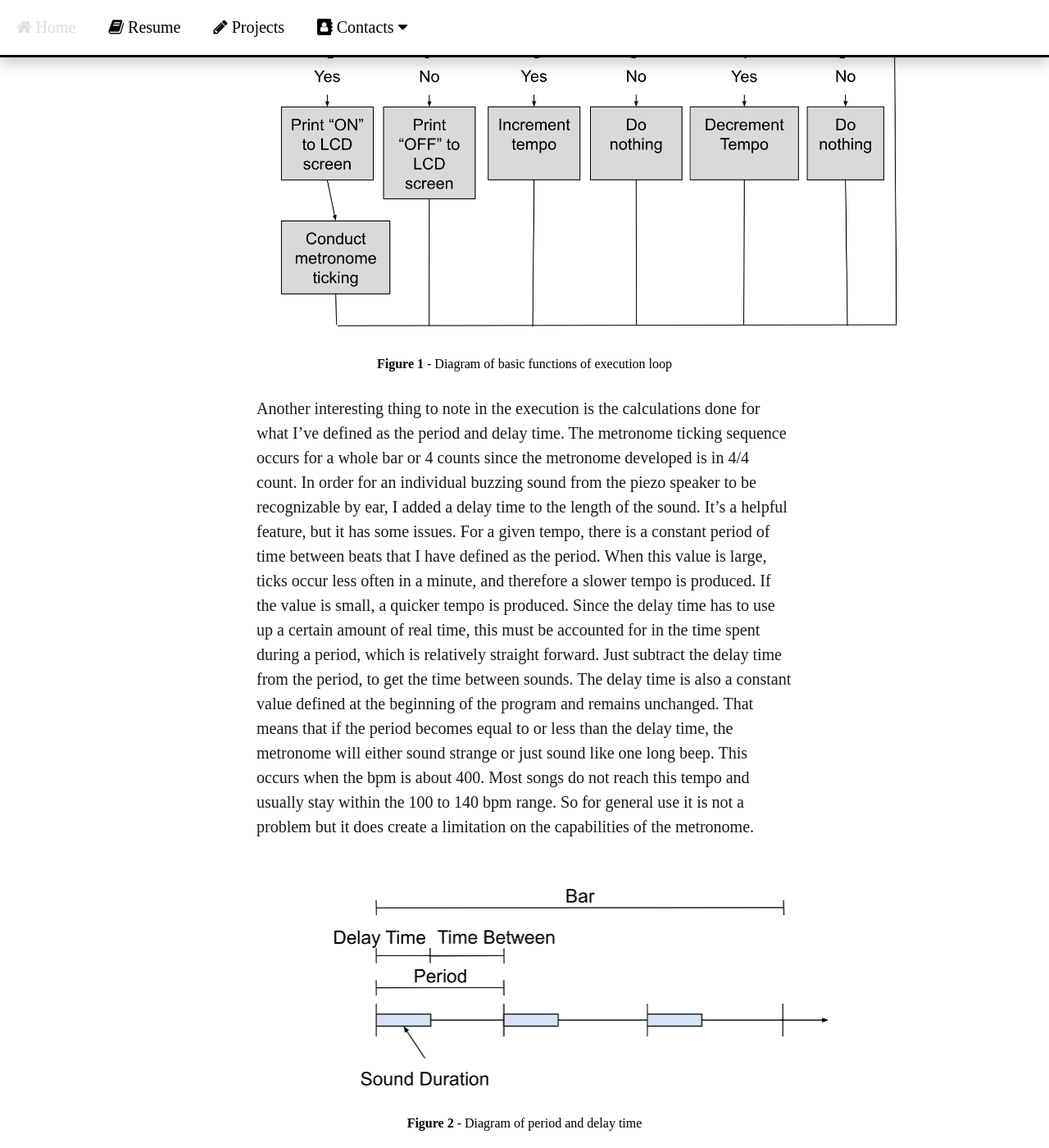
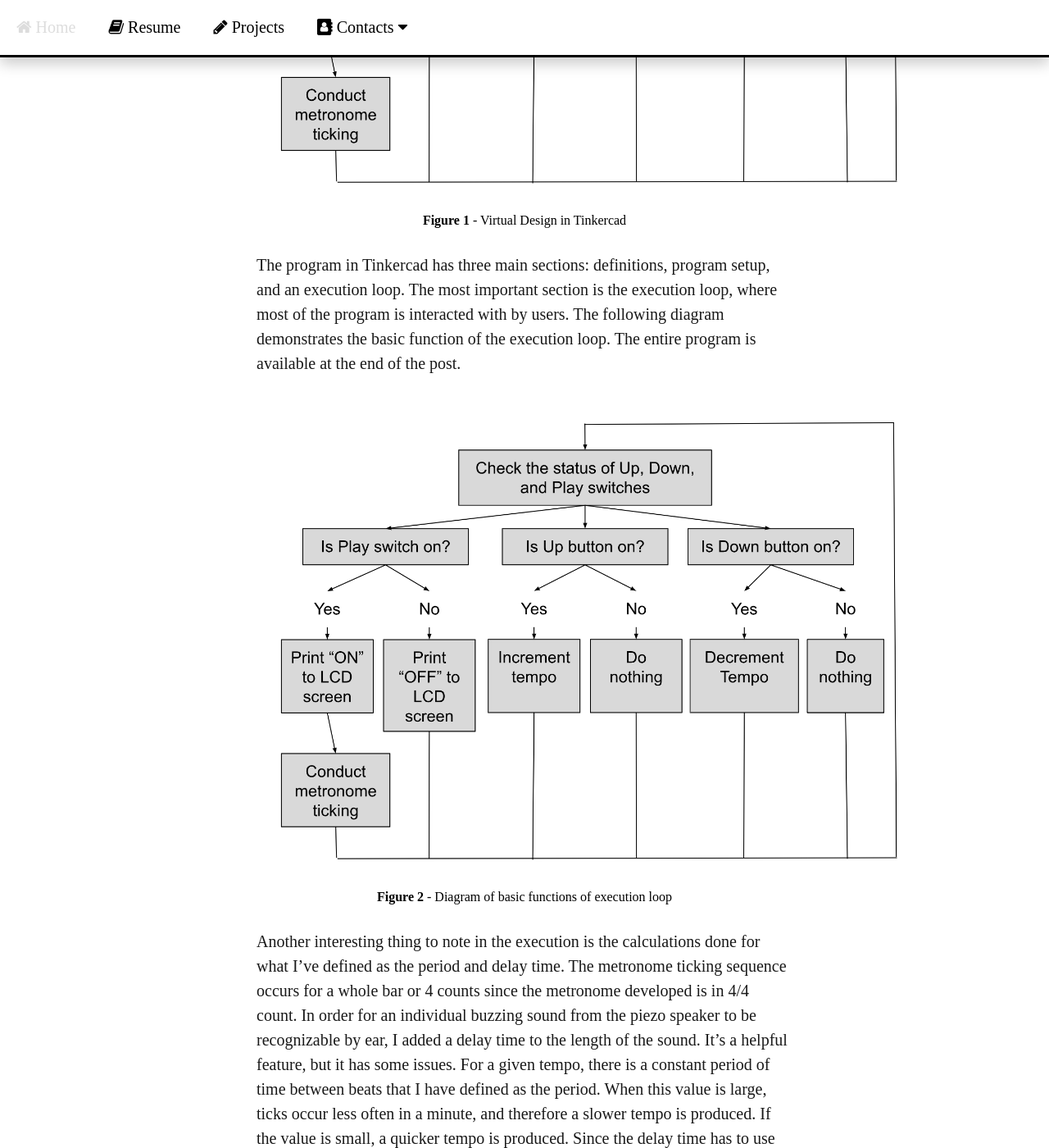
Before and after one commit to JacobHodgins/hodginsjacob, a Jekyll site: the page built from _posts/2023-07-13-digital-metronome.md, in a window 1280 px wide and 1400 px high, scrolled down 1638 px. Shown: the whole window at 82% size. Built offline with Jekyll 4.4.1, drawn with Linux system fonts in a browser that asks for light colours; some of the changed text lies outside the part shown.

Commit message:
Update 2023-07-13-digital-metronome.md

```diff
--- a/_posts/2023-07-13-digital-metronome.md
+++ b/_posts/2023-07-13-digital-metronome.md
@@ -26,27 +26,29 @@
      The metronome consists of an Arduino UNO R3 microcontroller, a solderless breadboard, and various electrical components (a piezo speaker, two pushbuttons, one slide switch, a 16x2 LCD screen, a potentiometer, and male to male wires). The piezo speaker produces the ticking noise previously mentioned, although since it’s a cheap component, it produces more of an annoying buzz. The two pushbuttons are used to adjust the tempo’s bpm value up and down, one button to raise the value and one to lower. The 16x2 LCD screen is used as a console to print to, in this case it displays the status of the metronome (ON/OFF) and the tempo value in bpms. The potentiometer accompanies the LCD screen and varies the brightness of the screen by varying the resistance value.
     </p>
   </div>
+  <img src="{{ site.baseurl }}images/metronome post picture 2.png" alt="Execution Loop Basic Functions Diagram" width="850" length="597">
+  <div class="figure-name"><b>Figure 1</b> - Virtual Design in Tinkercad</div>
   <div class="post-content">
     <p>
      The program in Tinkercad has three main sections: definitions, program setup, and an execution loop. The most important section is the execution loop, where most of the program is interacted with by users. The following diagram demonstrates the basic function of the execution loop. The entire program is available at the end of the post.
     </p>
   </div>
   <img src="{{ site.baseurl }}images/metronome post picture 2.png" alt="Execution Loop Basic Functions Diagram" width="850" length="597">
-  <div class="figure-name"><b>Figure 1</b> - Diagram of basic functions of execution loop</div>
+  <div class="figure-name"><b>Figure 2</b> - Diagram of basic functions of execution loop</div>
   <div class="post-content">
     <p>
      Another interesting thing to note in the execution is the calculations done for what I’ve defined as the period and delay time. The metronome ticking sequence occurs for a whole bar or 4 counts since the metronome developed is in 4/4 count. In order for an individual buzzing sound from the piezo speaker to be recognizable by ear, I added a delay time to the length of the sound. It’s a helpful feature, but it has some issues. For a given tempo, there is a constant period of time between beats that I have defined as the period. When this value is large, ticks occur less often in a minute, and therefore a slower tempo is produced. If the value is small, a quicker tempo is produced. Since the delay time has to use up a certain amount of real time, this must be accounted for in the time spent during a period, which is relatively straight forward. Just subtract the delay time from the period, to get the time between sounds. The delay time is also a constant value defined at the beginning of the program and remains unchanged. That means that if the period becomes equal to or less than the delay time, the metronome will either sound strange or just sound like one long beep. This occurs when the bpm is about 400. Most songs do not reach this tempo and usually stay within the 100 to 140 bpm range. So for general use it is not a problem but it does create a limitation on the capabilities of the metronome.
     </p>
   </div>
   <img src="{{ site.baseurl }}images/metronome period delay time.png" alt="Period and Delay Time Diagram" width="777" length="308">
-  <div class="figure-name"><b>Figure 2</b> - Diagram of period and delay time</div>
+  <div class="figure-name"><b>Figure 3</b> - Diagram of period and delay time</div>
   <div class="post-header">Physical Realization</div>
   <img class="post-image" src="{{ site.baseurl }}images/IMG_7962.JPG" alt="Physical Digital Metronome" width="600" length="600">
   <div class="post-content">
     <p>
      Figure # shows the physical metronome made using an arduino and solderless breadboard. This device is a one-to-one copy of the virtual design made in Tinkercad. Typically with breadboard implementations, soldering is used to make more seccure connections for the wires and electrical components. However, I decided not to pursue soldering as it would leave permanenent residue on the through-hole pins, removing the reusability of the components for experimenting with other circuit types.
     </p>
-  <div class="figure-name"><b>Figure 3</b> - Physical Implementation of Digital Metronome</div>
+  <div class="figure-name"><b>Figure 4</b> - Physical Implementation of Digital Metronome</div>
   <div class="post-header">Testing and Challenges</div>
   <div class="post-content">
     <p>
```
